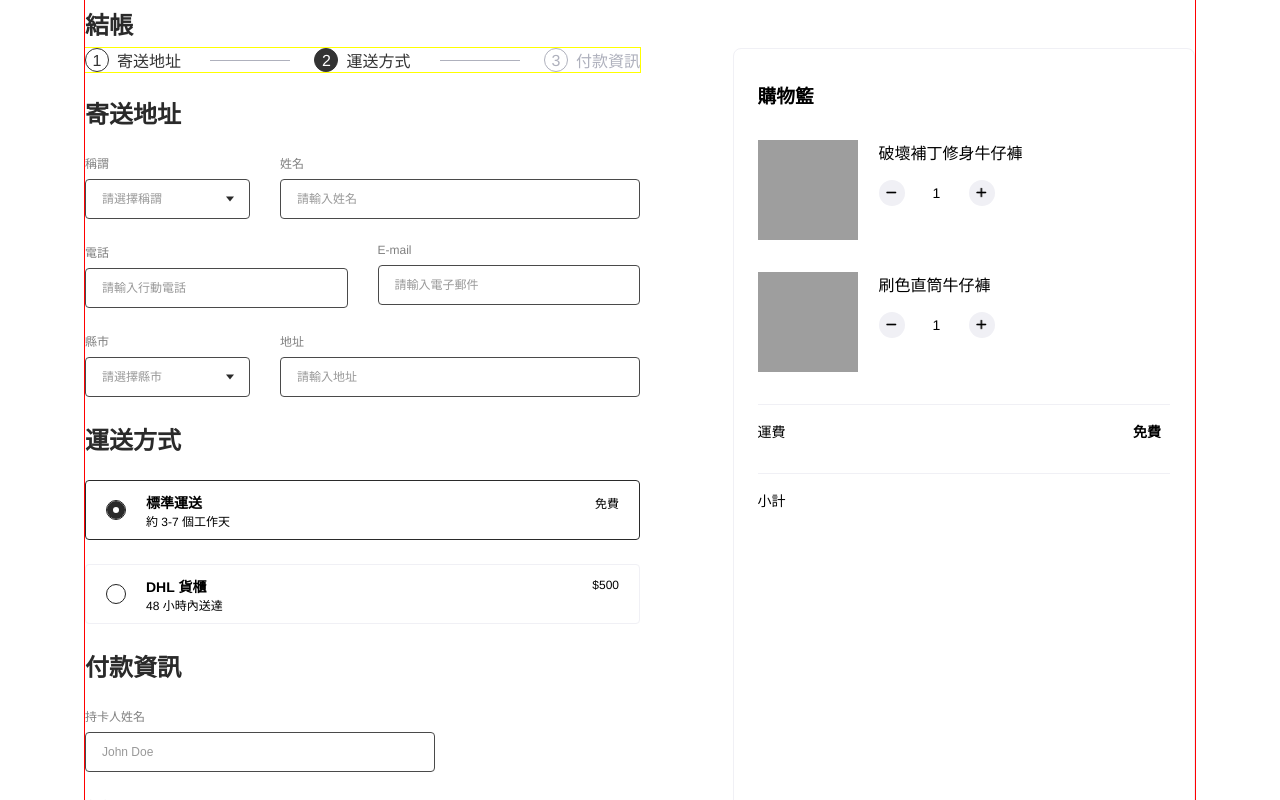
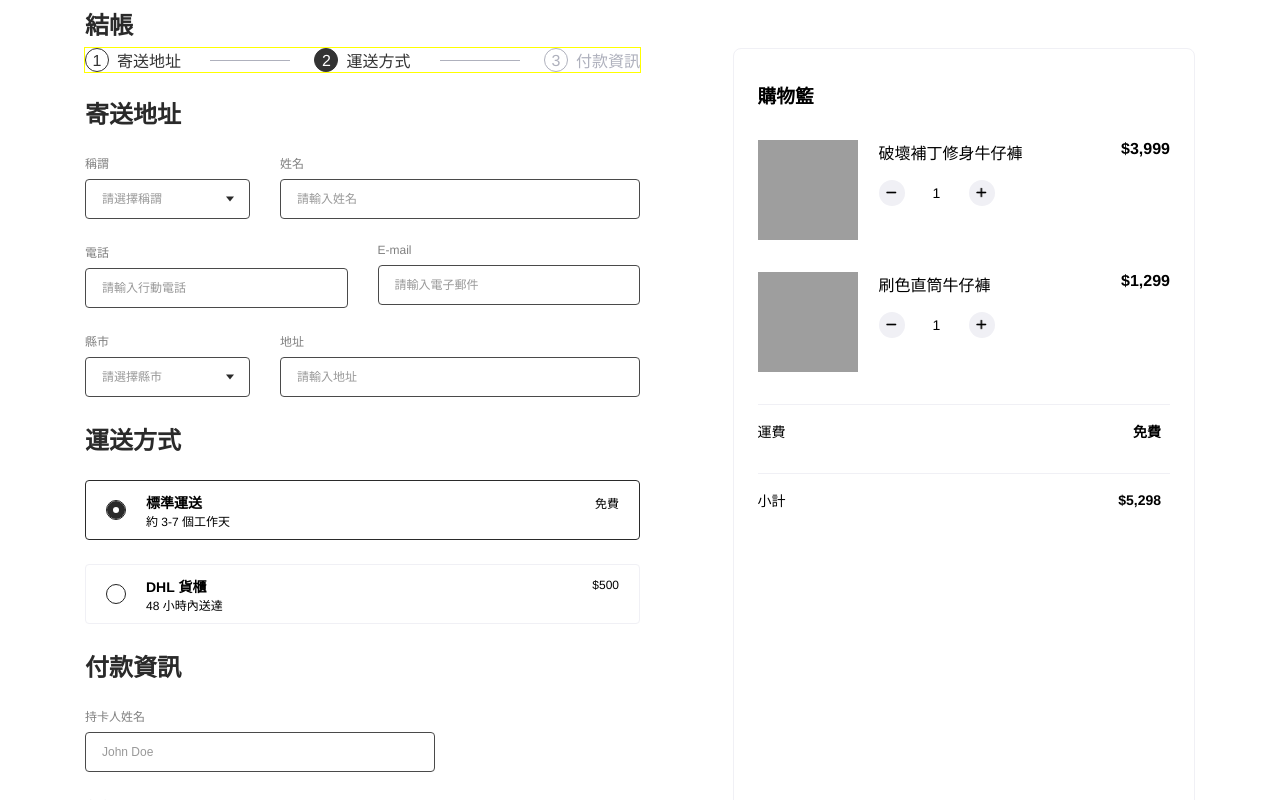
Before and after one commit to Lien-YT/ALPHA-Shop-Vue, a Vue app: page /#/ in a window 1280 px wide. Shown: the top 800 px of the page. Built offline with nearby package versions, Linux system fonts and the light colour scheme; grey boxes are pictures that could not be loaded.

Commit message:
Set CartItems subtotal and totalCost

```diff
--- a/src/components/Cart.vue
+++ b/src/components/Cart.vue
@@ -15,20 +15,20 @@
           <div class="c-product-qty" :key="cartItem.id">
             <button
               class="btn btn-minus"
-              @click.stop.prevent="reduceQty(cartItem.id)"
+              @click.stop.prevent="reduceQty(cartItem.id) ; handleAmountChange(cartItems)"
             >
               <img src="./../assets/images/minus.png" />
             </button>
             <span class="c-product-qty_amount"> {{ cartItem.amount }}</span>
             <button
               class="btn btn-plus"
-              @click.stop.prevent="addQty(cartItem.id)"
+              @click.stop.prevent="addQty(cartItem.id) ; handleAmountChange(cartItems)"
             >
               <img src="./../assets/images/plus.png" />
             </button>
           </div>
           <b class="c-product-price price">
-            {{ cartItem.subtotal.toLocaleString("en-US") }}
+            {{ cartItem.subtotal | renderCost }}
           </b>
         </div>
       </div>
@@ -39,7 +39,7 @@
     </div>
     <div class="total-cost">
       <p class="total-cost_p">小計</p>
-      <b class="total-cost_b price"></b>
+      <b class="total-cost_b price">{{ totalCost | renderCost }}</b>
     </div>
   </div>
 </template>
@@ -59,6 +59,10 @@ export default {
       type: Number,
       required: true,
     },
+    totalCost: {
+      type: Number,
+      required: true,
+    },
   },
   data() {
     return {
@@ -73,6 +77,7 @@ export default {
           return {
               ...cartItem,
               amount: cartItem.amount - 1,
+              subtotal: (cartItem.amount - 1) * cartItem.price
             };
         } else {
           return cartItem;
@@ -87,17 +92,15 @@ export default {
             return {
               ...cartItem,
               amount: cartItem.amount + 1,
+              subtotal: (cartItem.amount + 1) * cartItem.price
             };
         }
       });
     },
+    handleAmountChange(cartItems) {
+      this.$emit("after-amount-change", cartItems);
+    },
   },
-  watch: {
-    shippingCost (newValue) {
-      this.shippingCost = newValue
-
-    },
-  }
 };
 </script>
 
--- a/src/views/Checkout.vue
+++ b/src/views/Checkout.vue
@@ -9,7 +9,10 @@
     />
     <Buttons />
     <Cart
-     :initialCartItems="cartItems" :shippingCost="shippingCost"
+      :initialCartItems="cartItems"
+      :shippingCost="shippingCost"
+      :totalCost="totalCost"
+      @after-amount-change="resetCartItems"
     />
   </div>
 </template>
@@ -69,7 +72,7 @@ const cartItems = [
     image: "/images/product_one.png",
     amount: 1,
     price: 3999,
-    subtotal: "",
+    subtotal: 3999,
   },
   {
     id: 2,
@@ -77,7 +80,7 @@ const cartItems = [
     image: "/images/product_two.png",
     amount: 1,
     price: 1299,
-    subtotal: "",
+    subtotal: 1299,
   },
 ];
 
@@ -97,6 +100,14 @@ export default {
       shippingCost: 0,
     };
   },
+  computed: {
+    totalCost() {
+      return (
+        this.cartItems.reduce((total, item) => total + item.subtotal, 0) +
+        this.shippingCost
+      );
+    },
+  },
   created() {
     this.fetchCheckoutData();
   },
@@ -115,7 +126,7 @@ export default {
             isActive: false,
           };
         } else {
-          this.shippingCost = shippingWay.cost
+          this.shippingCost = shippingWay.cost;
           return {
             ...shippingWay,
             isActive: true,
@@ -123,13 +134,15 @@ export default {
         }
       });
     },
+    resetCartItems(cartItems) {
+      this.cartItems = cartItems
+    }
   },
 };
 </script>
 
 <style scoped>
 .checkout {
-  outline: 1px solid red;
   margin: 0 auto;
   padding-bottom: 7.5em;
   width: 90%;
```
